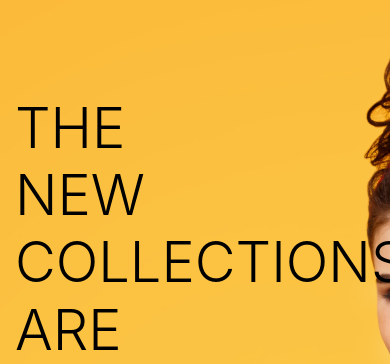
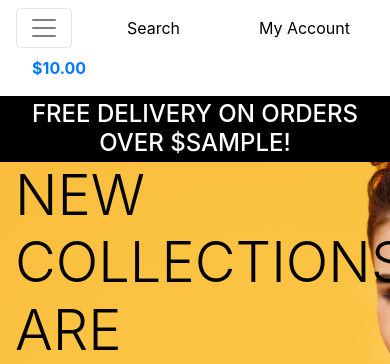
Before and after one commit to SiobhanP1/boutique-ado-online-store-1, a Django app: template home/templates/home/index.html in a window 390 px wide; the page is wider, and only the part inside the window is pictured. Shown: the top 364 px of that part. Run offline with Django 3.2, Linux system fonts and the light colour scheme; the template is opened without the code that fills it: most values are stand-ins (such as "Sample title", 1, 10 or a date in 2020).

Commit message:
Add free delivery div to base.html and create mobile header html file in includes directory

```diff
--- a/boutique_ado/settings.py
+++ b/boutique_ado/settings.py
@@ -154,7 +154,7 @@ STATIC_URL = '/static/'
 STATICFILES_DIRS = (os.path.join(BASE_DIR, 'static'),)
 
 MEDIA_URL = '/media/'
-MEDIAFILES_ROOT = os.path.join(BASE_DIR, 'media')
+MEDIA_ROOT = os.path.join(BASE_DIR, 'media')
 
 # Default primary key field type
 # https://docs.djangoproject.com/en/3.2/ref/settings/#default-auto-field
--- a/static/css/base.css
+++ b/static/css/base.css
@@ -3,7 +3,7 @@ html {
 }
 
 body {
-    background: url(/media/homepage_background_cropped.jpg) no-repeat center center fixed;
+    background: url('/media/homepage_background_cropped.jpg') no-repeat center center fixed;
     background-size: cover;
     height: calc(100vh - 164px);
     color: blue;
@@ -56,6 +56,10 @@ body {
     border: 1px solid black !important;
 }
 
+.bg-black {
+    background-color: #000 !important;
+}
+
 /* -------------------------------- Media Queries */
 
 /* Slightly larger container on xl screens */
--- a/templates/base.html
+++ b/templates/base.html
@@ -112,6 +112,20 @@
                 </ul>
             </div>
         </div>
+        <div class="row bg-white">
+            <nav class="navbar navbar-expand-lg navbar-light w-100">
+                <button class="navbar-toggler" type="button" data-toggle="collapse" data-target="#main-nav" aria-controls="main-nav" aria-expanded="false" aria-label="Toggle navigation">
+                    <span class="navbar-toggler-icon"></span>
+                </button>
+                {% include 'includes/main_nav.html' %}
+                {% include 'includes/mobile_top_header.html' %}
+            </nav>
+        </div>
+        <div id="delivery-banner" class="row text-center">
+            <div class="col bg-black text-white">
+                <h4 class="logo-font my-1">Free delivery on orders over ${{ free_shipping_threshold }}!</h4>
+            </div>
+        </div>
     </header>
 
     {% if messages %}
@@ -127,6 +141,9 @@
     {% block postloadjs %}
     {% endblock %}
 
-</body>
+    <!--Font awesome link-->
+    <!--<script src="https://kit.fontawesome.com/6189b95449.js" crossorigin="anonymous"></script>
+    -->
+    </body>
 
 </html>
--- /dev/null
+++ b/templates/includes/main_nav.html
@@ -0,0 +1,50 @@
+<div class="collapse navbar-collapse" id="main-nav">
+    <ul class="navbar-nav w-auto mx-auto">
+        <li class="nav-item dropdown">
+            <a class="logo-font font-weight-bold nav-link text-black mr-5" href="#" id="all-products-link" data-toggle="dropdown" aria-haspopup="true" aria-expanded="false">
+                All Products
+            </a>
+            <div class="dropdown-menu border-0" aria-labelledby="all-products-link">
+                <a href="" class="dropdown-item">By Price</a>
+                <a href="" class="dropdown-item ">By Rating</a>
+                <a href="" class="dropdown-item ">By Category</a>
+                <a href="" class="dropdown-item">All Products</a>
+            </div>
+        </li>
+
+        <li class="nav-item dropdown">
+            <a class="logo-font font-weight-bold nav-link text-black mr-5" href="#" id="clothing-link" data-toggle="dropdown" aria-haspopup="true" aria-expanded="false">
+                Clothing
+            </a>
+            <div class="dropdown-menu border-0" aria-labelledby="clothing-link">
+                <a href="" class="dropdown-item">Activewear &amp; Essentials</a>
+                <a href="" class="dropdown-item">Jeans</a>
+                <a href="" class="dropdown-item">Shirts</a>
+                <a href="" class="dropdown-item">All Clothing</a>
+            </div>
+        </li>
+
+        <li class="nav-item dropdown">
+            <a class="logo-font font-weight-bold nav-link text-black mr-5" href="#" id="homeware-link" data-toggle="dropdown" aria-haspopup="true" aria-expanded="false">
+                Homeware
+            </a>
+            <div class="dropdown-menu border-0" aria-labelledby="homeware-link">
+                <a href="" class="dropdown-item">Bed &amp; Bath</a>
+                <a href="" class="dropdown-item">Kitchen &amp; Dining</a>
+                <a href="" class="dropdown-item">All Homeware</a>
+            </div>
+        </li>
+
+        <li class="nav-item dropdown">
+            <a class="logo-font font-weight-bold nav-link text-black" href="#" id="specials-link" data-toggle="dropdown" aria-haspopup="true" aria-expanded="false">
+                Special Offers
+            </a>
+            <div class="dropdown-menu border-0" aria-labelledby="specials-link">
+                <a href="" class="dropdown-item">New Arrivals</a>
+                <a href="" class="dropdown-item">Deals</a>
+                <a href="" class="dropdown-item">Clearance</a>
+                <a href="" class="dropdown-item">All Specials</a>
+            </div>
+        </li>
+    </ul>
+</div>
--- /dev/null
+++ b/templates/includes/mobile_top_header.html
@@ -0,0 +1,56 @@
+<li class="list-inline-item">
+    <a class="text-black nav-link d-block d-lg-none" href="#" id="mobile-search" data-toggle="dropdown" aria-haspopup="true" aria-expanded="false">
+        <div class="text-center">
+            <div><i class="fas fa-search fa-lg"></i></div>
+            <p class="my-0">Search</p>
+        </div>
+    </a>
+    <div class="dropdown-menu border-0 w-100 p-3 rounded-0 my-0" aria-labelledby="mobile-search">
+        <form class="form" method="GET" action="">
+            <div class="input-group w-100">
+                <input class="form-control border border-black rounded-0" type="text" name="q" placeholder="Search our site">
+                <div class="input-group-append">
+                    <button class="form-control form-control btn btn-black border border-black rounded-0" type="submit">
+                        <span class="icon">
+                            <i class="fas fa-search"></i>
+                        </span>
+                    </button>
+                </div>
+            </div>
+        </form>
+    </div>
+</li>
+<li class="list-inline-item dropdown">
+    <a class="text-black nav-link d-block d-lg-none" href="#" id="user-options" data-toggle="dropdown" aria-haspopup="true" aria-expanded="false">
+        <div class="text-center">
+            <div><i class="fas fa-user fa-lg"></i></div>
+            <p class="my-0">My Account</p>
+        </div>
+    </a>
+    <div class="dropdown-menu border-0" aria-labelledby="user-options">
+        {% if request.user.is_authenticated %}
+            {% if request.user.is_superuser %}
+                <a href="{% url 'account_logout' %}" class="dropdown-item">Product Management</a>
+            {% endif %}
+            <a href="#" class="dropdown-item">My Profile</a>
+            <a href="{% url 'account_logout' %}" class="dropdown-item">Logout</a>
+        {% else %}
+            <a href="{% url 'account_signup' %}" class="dropdown-item">Register</a>
+            <a href="{% url 'account_login' %}" class="dropdown-item">Login</a>
+        {% endif %}
+    </div>
+</li>
+<li class="list-inline-item">
+    <a class="{% if grand_total %}text-primary font-weight-bold{% else %}text-black{% endif %} nav-link d-block d-lg-none" href="">
+        <div class="text-center">
+            <div><i class="fas fa-shopping-bag fa-lg"></i></div>
+            <p class="my-0">
+                {% if grand_total %}
+                    ${{ grand_total|floatformat:2 }}
+                {% else %}
+                    $0.00
+                {% endif %}
+            </p>
+        </div>
+    </a>
+</li>
```
